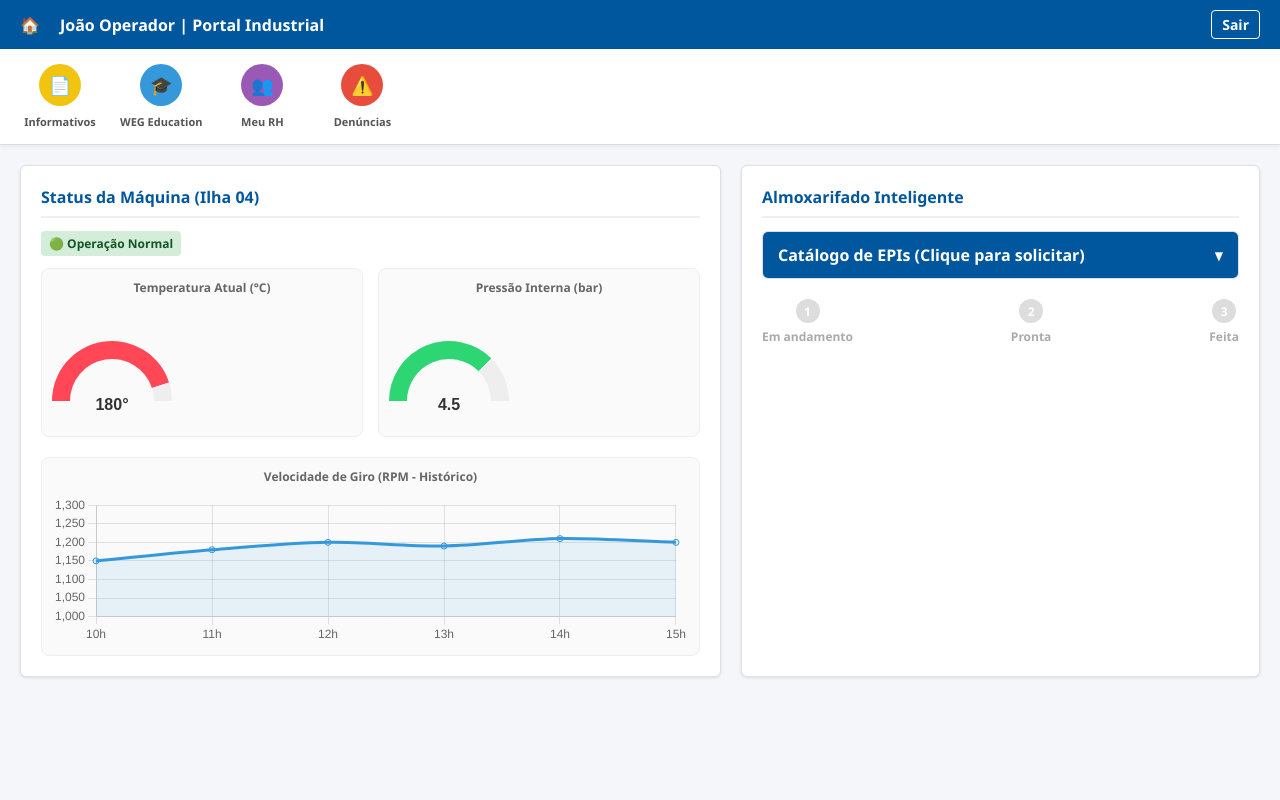
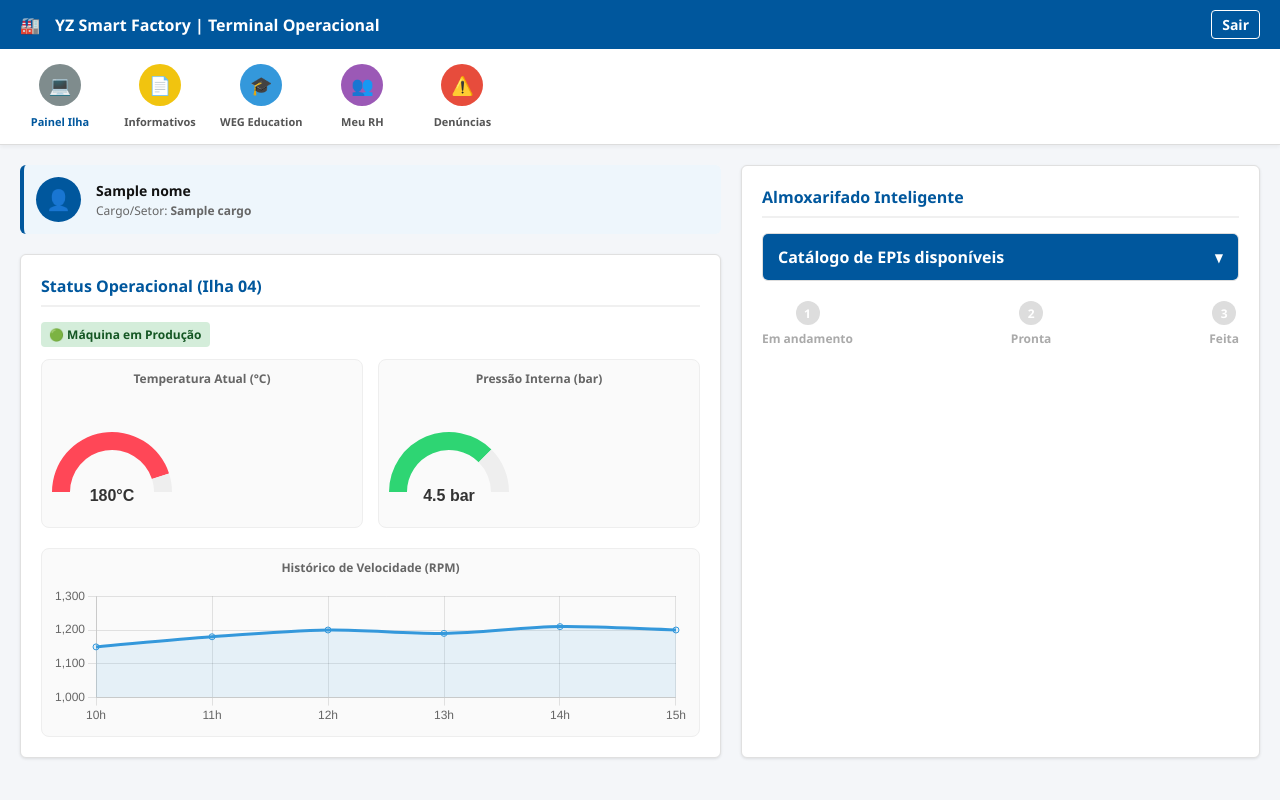
Before and after one commit to luizasilva08/metalurgica_yz, a Flask app: template templates/operador.html in a window 1280 px wide. Run offline with Flask 3, Linux system fonts and the light colour scheme; the template is opened without the code that fills it: most values are stand-ins (such as "Sample title", 1, 10 or a date in 2020).

Commit message:
Refactor operador.html with updated structure and styles

```diff
--- a/templates/operador.html
+++ b/templates/operador.html
@@ -14,26 +14,40 @@
 
         body { font-family: 'Segoe UI', Tahoma, Geneva, Verdana, sans-serif; margin: 0; background-color: var(--bg-gray); color: #333; }
 
-        /* Topbar exata da referência */
+        /* Topbar */
         .topbar { background-color: var(--weg-blue); color: white; padding: 10px 20px; display: flex; justify-content: space-between; align-items: center; }
-        .topbar-left { display: flex; align-items: center; gap: 20px; }
-        .topbar-left h1 { margin: 0; font-size: 16px; font-weight: 600; }
+        .topbar-left { display: flex; align-items: center; gap: 15px; }
+        .topbar-left h1 { margin: 0; font-size: 16px; font-weight: 600; cursor: pointer; }
         .btn-sair { color: white; text-decoration: none; font-weight: bold; font-size: 14px; border: 1px solid white; padding: 4px 10px; border-radius: 4px; }
         .btn-sair:hover { background-color: white; color: var(--weg-blue); }
 
-        /* Navbar de Ícones Circulares */
+        /* Navbar de Ícones do Topo (Abas) */
         .social-navbar { background-color: white; padding: 15px 20px; display: flex; gap: 20px; border-bottom: 1px solid #ddd; overflow-x: auto; box-shadow: 0 2px 4px rgba(0,0,0,0.05); }
         .social-item { display: flex; flex-direction: column; align-items: center; min-width: 80px; cursor: pointer; color: #555; font-size: 11px; font-weight: 600; text-align: center; }
         .icon-circle { width: 42px; height: 42px; border-radius: 50%; display: flex; align-items: center; justify-content: center; color: white; font-size: 18px; margin-bottom: 8px; transition: 0.2s; }
         .social-item:hover .icon-circle { transform: translateY(-3px); box-shadow: 0 4px 8px rgba(0,0,0,0.15); }
+        .social-item.active-tab { color: var(--weg-blue); font-weight: bold; }
 
-        .bg-info { background-color: #f1c40f; } .bg-train { background-color: #3498db; }
-        .bg-rh { background-color: #9b59b6; } .bg-denuncia { background-color: #e74c3c; }
+        .bg-painel { background-color: #7f8c8d; }
+        .bg-info { background-color: #f1c40f; }
+        .bg-train { background-color: #3498db; }
+        .bg-rh { background-color: #9b59b6; }
+        .bg-denuncia { background-color: #e74c3c; }
 
-        /* Layout Principal */
-        .main-container { display: grid; grid-template-columns: 1fr 1fr; gap: 20px; padding: 20px; max-width: 1400px; margin: 0 auto; }
+        /* Seções de Conteúdo (Escondidas por padrão, exceto o painel principal) */
+        .tab-content { display: none; padding: 20px; max-width: 1400px; margin: 0 auto; }
+        .tab-content.active-content { display: grid; }
+
+        /* Layout de Grid do Painel Principal */
+        .main-container { grid-template-columns: 1fr 1fr; gap: 20px; }
         .card { background: white; border-radius: 6px; padding: 20px; box-shadow: 0 1px 3px rgba(0,0,0,0.1); border: 1px solid #e0e0e0; }
-        .card h2 { margin-top: 0; font-size: 16px; color: var(--weg-blue); border-bottom: 2px solid #f0f0f0; padding-bottom: 8px; }
+        .card h2 { margin-top: 0; font-size: 16px; color: var(--weg-blue); border-bottom: 2px solid #f0f0f0; padding-bottom: 8px; margin-bottom: 15px; }
+
+        /* Card de Perfil do Operador */
+        .profile-box { display: flex; align-items: center; gap: 15px; background: #eef6fc; padding: 12px; border-radius: 6px; border-left: 4px solid var(--weg-blue); margin-bottom: 20px; }
+        .profile-avatar { width: 45px; height: 45px; background: var(--weg-blue); color: white; border-radius: 50%; display: flex; align-items: center; justify-content: center; font-size: 20px; font-weight: bold; }
+        .profile-info h3 { margin: 0; font-size: 14px; color: #111; }
+        .profile-info p { margin: 2px 0 0 0; font-size: 12px; color: #666; }
 
         /* Gráficos */
         .charts-grid { display: grid; grid-template-columns: 1fr 1fr; gap: 15px; margin-bottom: 20px; }
@@ -41,18 +55,15 @@
         .chart-box h3 { font-size: 12px; margin: 0 0 10px 0; color: #666; }
         .chart-container { position: relative; height: 120px; width: 100%; }
 
-        /* Catálogo Colapsável de EPI */
+        /* Catálogo de EPI */
         details { background: #fff; border: 1px solid #ddd; border-radius: 6px; overflow: hidden; margin-bottom: 15px; }
-        summary { background: var(--weg-blue); color: white; padding: 12px 15px; font-weight: bold; cursor: pointer; outline: none; list-style: none; display: flex; justify-content: space-between; align-items: center; }
-        summary::-webkit-details-marker { display: none; }
+        summary { background: var(--weg-blue); color: white; padding: 12px 15px; font-weight: bold; cursor: pointer; display: flex; justify-content: space-between; align-items: center; }
         summary::after { content: '▼'; font-size: 12px; }
         details[open] summary::after { content: '▲'; }
-
         .catalog-grid { display: grid; grid-template-columns: repeat(auto-fit, minmax(120px, 1fr)); gap: 10px; padding: 15px; background: #f9f9f9; }
         .epi-item { border: 1px solid #ccc; border-radius: 4px; padding: 10px; text-align: center; cursor: pointer; background: white; transition: 0.2s; }
-        .epi-item:hover { border-color: var(--weg-blue); box-shadow: 0 0 5px rgba(0,87,157,0.3); }
+        .epi-item:hover { border-color: var(--weg-blue); }
         .epi-item.selected { border: 2px solid var(--weg-blue); background: #eef6fc; }
-
         .action-area { padding: 15px; border-top: 1px solid #eee; display: none; }
         .btn-solicitar { background-color: #28a745; color: white; border: none; padding: 10px 15px; border-radius: 4px; cursor: pointer; font-weight: bold; width: 100%; }
 
@@ -61,34 +72,51 @@
         .step-circle { width: 24px; height: 24px; border-radius: 50%; background-color: #ddd; margin: 0 auto 5px auto; display: flex; align-items: center; justify-content: center; color: white; }
         .status-step.active { color: var(--weg-blue); } .status-step.active .step-circle { background-color: var(--weg-blue); }
         .status-step.ready { color: #28a745; } .status-step.ready .step-circle { background-color: #28a745; animation: pulse 1.5s infinite; }
-
         .rfid-box { background-color: #fff3cd; border: 1px solid #ffeeba; padding: 15px; border-radius: 6px; text-align: center; display: none; }
-
         @keyframes pulse { 0% { transform: scale(1); } 50% { transform: scale(1.1); } 100% { transform: scale(1); } }
     </style>
 </head>
 <body>
 
     <div class="topbar">
-        <div class="topbar-left">
-            <span>🏠</span>
-            <h1>João Operador | Portal Industrial</h1>
+        <div class="topbar-left" onclick="switchTab('painel-principal', this)">
+            <span>🏭</span>
+            <h1>YZ Smart Factory | Terminal Operacional</h1>
         </div>
         <a href="/logout" class="btn-sair">Sair</a>
     </div>
 
     <div class="social-navbar">
-        <div class="social-item"><div class="icon-circle bg-info">📄</div>Informativos</div>
-        <div class="social-item"><div class="icon-circle bg-train">🎓</div>WEG Education</div>
-        <div class="social-item"><div class="icon-circle bg-rh">👥</div>Meu RH</div>
-        <div class="social-item"><div class="icon-circle bg-denuncia">⚠️</div>Denúncias</div>
+        <div class="social-item active-tab" onclick="switchTab('painel-principal', this)">
+            <div class="icon-circle bg-painel">💻</div>Painel Ilha
+        </div>
+        <div class="social-item" onclick="switchTab('area-informativos', this)">
+            <div class="icon-circle bg-info">📄</div>Informativos
+        </div>
+        <div class="social-item" onclick="switchTab('area-treinamentos', this)">
+            <div class="icon-circle bg-train">🎓</div>WEG Education
+        </div>
+        <div class="social-item" onclick="switchTab('area-rh', this)">
+            <div class="icon-circle bg-rh">👥</div>Meu RH
+        </div>
+        <div class="social-item" onclick="switchTab('area-denuncias', this)">
+            <div class="icon-circle bg-denuncia">⚠️</div>Denúncias
+        </div>
     </div>
 
-    <div class="main-container">
+    <div id="painel-principal" class="tab-content active-content main-container">
+        <div>
+            <div class="profile-box">
+                <div class="profile-avatar">👤</div>
+                <div class="profile-info">
+                    <h3>{{ nome }}</h3>
+                    <p>Cargo/Setor: <strong>{{ cargo }}</strong></p>
+                </div>
+            </div>
 
             <div class="card">
-            <h2>Status da Máquina (Ilha 04)</h2>
-            <div style="margin-bottom: 15px;"><span style="background:#d4edda; color:#155724; padding:4px 8px; border-radius:4px; font-weight:bold; font-size:12px;">🟢 Operação Normal</span></div>
+                <h2>Status Operacional (Ilha 04)</h2>
+                <div style="margin-bottom: 15px;"><span style="background:#d4edda; color:#155724; padding:4px 8px; border-radius:4px; font-weight:bold; font-size:12px;">🟢 Máquina em Produção</span></div>
 
                 <div class="charts-grid">
                     <div class="chart-box">
@@ -100,28 +128,26 @@
                         <div class="chart-container"><canvas id="pressaoChart"></canvas></div>
                     </div>
                 </div>
-
                 <div class="chart-box">
-                <h3>Velocidade de Giro (RPM - Histórico)</h3>
-                <div class="chart-container" style="height: 150px;"><canvas id="rpmChart"></canvas></div>
+                    <h3>Histórico de Velocidade (RPM)</h3>
+                    <div class="chart-container" style="height: 140px;"><canvas id="rpmChart"></canvas></div>
+                </div>
             </div>
         </div>
 
         <div class="card">
             <h2>Almoxarifado Inteligente</h2>
-
             <details id="epi-details">
-                <summary>Catálogo de EPIs (Clique para solicitar)</summary>
+                <summary>Catálogo de EPIs disponíveis</summary>
                 <div class="catalog-grid">
                     <div class="epi-item" onclick="selecionarEPI(this, 'Luva Nitrílica')">🧤<br>Luva Nitrílica</div>
-                    <div class="epi-item" onclick="selecionarEPI(this, 'Óculos UV')">🥽<br>Óculos UV</div>
-                    <div class="epi-item" onclick="selecionarEPI(this, 'Abafador')">🎧<br>Abafador</div>
+                    <div class="epi-item" onclick="selecionarEPI(this, 'Óculos de Proteção UV')">🥽<br>Óculos UV</div>
+                    <div class="epi-item" onclick="selecionarEPI(this, 'Protetor Concha')">🎧<br>Abafador</div>
                     <div class="epi-item" onclick="selecionarEPI(this, 'Máscara PFF2')">😷<br>Máscara PFF2</div>
                 </div>
-
                 <div class="action-area" id="action-area">
-                    <p style="font-size: 13px; text-align: center;">Item selecionado: <strong id="nome-epi">Nenhum</strong></p>
-                    <button class="btn-solicitar" onclick="iniciarSolicitacao()">Confirmar Solicitação</button>
+                    <p style="font-size: 13px; text-align: center;">Item: <strong id="nome-epi">Nenhum</strong></p>
+                    <button class="btn-solicitar" onclick="iniciarSolicitacao()">Confirmar Pedido</button>
                 </div>
             </details>
 
@@ -132,56 +158,106 @@
             </div>
 
             <div class="rfid-box" id="rfid-area">
-                <strong style="color: #856404;">Aguardando Crachá!</strong>
-                <p style="font-size: 13px;">O EPI está na gaveta 02. Aproxime o seu crachá do leitor físico.</p>
-                <button onclick="simularPassarCracha()" style="background:#333; color:white; padding:8px; border:none; border-radius:4px; cursor:pointer;">Simular Leitura Wokwi</button>
+                <strong style="color: #856404;">🔒 Aguardando Crachá!</strong>
+                <p style="font-size: 13px; margin: 5px 0;">Aproxime o crachá físico no leitor RFID integrado ao Wokwi.</p>
+                <button onclick="simularPassarCracha()" style="background:#333; color:white; padding:6px 12px; border:none; border-radius:4px; cursor:pointer; font-size:12px;">Simular Leitura RFID</button>
             </div>
         </div>
     </div>
 
+    <div id="area-informativos" class="tab-content card">
+        <h2>📢 Comunicados e Informativos Internos</h2>
+        <div style="background: #fdfdfe; border-left: 4px solid #f1c40f; padding: 15px; margin-bottom: 10px; border-radius: 4px;">
+            <strong style="font-size: 15px;">Manutenção Preventiva Agendada</strong>
+            <p style="font-size: 13px; color: #555; margin: 5px 0 0 0;">Atenção equipe da Ilha 04: No próximo sábado, as máquinas passarão por calibração de sensores das 08h às 12h.</p>
+        </div>
+        <div style="background: #fdfdfe; border-left: 4px solid #f1c40f; padding: 15px; border-radius: 4px;">
+            <strong style="font-size: 15px;">Meta de Segurança Atingida!</strong>
+            <p style="font-size: 13px; color: #555; margin: 5px 0 0 0;">Parabéns a toda a planta! Alcançamos a marca de 300 dias sem acidentes de trabalho com afastamento.</p>
+        </div>
+    </div>
+
+    <div id="area-treinamentos" class="tab-content card">
+        <h2>🎓 WEG Education & Treinamentos Disponíveis</h2>
+        <p style="font-size: 14px; color:#666;">Seus cursos obrigatórios de reciclagem e aperfeiçoamento:</p>
+        <ul>
+            <li style="margin-bottom: 10px; font-size: 14px;"><strong>NR-12:</strong> Segurança no Trabalho em Máquinas e Equipamentos (✅ Concluído)</li>
+            <li style="margin-bottom: 10px; font-size: 14px;"><strong>NR-35:</strong> Trabalho em Altura (⏳ Vence em 30 dias)</li>
+            <li style="margin-bottom: 10px; font-size: 14px;"><strong>Introdução à Indústria 4.0:</strong> Conceitos Básicos de IoT e Automação (🆕 Disponível na plataforma)</li>
+        </ul>
+    </div>
+
+    <div id="area-rh" class="tab-content card">
+        <h2>👥 Portal do Colaborador - Meu RH</h2>
+        <p style="font-size: 14px; color:#666;">Gerenciamento de escalas, benefícios e dados pessoais.</p>
+        <table style="width: 100%; border-collapse: collapse; font-size: 14px; margin-top: 10px;">
+            <tr style="background: #eee; text-align: left;"><th style="padding: 10px;">Mês</th><th style="padding: 10px;">Banco de Horas</th><th style="padding: 10px;">Férias Previstas</th></tr>
+            <tr><td style="padding: 10px; border-bottom: 1px solid #ddd;">Maio</td><td style="padding: 10px; border-bottom: 1px solid #ddd; color: green;">+12h 40min</td><td style="padding: 10px; border-bottom: 1px solid #ddd;">Dezembro / 2026</td></tr>
+        </table>
+    </div>
+
+    <div id="area-denuncias" class="tab-content card">
+        <h2>⚠️ Canal de Reclamações e Denúncias Anônimas</h2>
+        <p style="font-size: 14px; color:#666;">Espaço seguro e 100% confidencial para reportar desvios de conduta, quebras de segurança ou problemas operacionais na fábrica.</p>
+        <textarea style="width: 100%; height: 100px; padding: 10px; border-radius: 4px; border: 1px solid #ccc; box-sizing: border-box;" placeholder="Descreva o ocorrido com o máximo de detalhes possível..."></textarea>
+        <button style="background: var(--weg-blue); color: white; border: none; padding: 10px 20px; border-radius: 4px; font-weight: bold; margin-top: 10px; cursor: pointer;">Enviar Relato Anônimo</button>
+    </div>
+
     <script>
-        // --- 1. CONFIGURAÇÃO DOS GRÁFICOS (Chart.js) ---
-        // Gráfico de Temperatura (Gauge)
+        // --- CONTROLE DE NAVEGAÇÃO DAS ABAS (MUITO IMPORTANTE) ---
+        function switchTab(tabId, elementClicked) {
+            // Esconde todas as seções de conteúdo
+            document.querySelectorAll('.tab-content').forEach(tab => {
+                tab.classList.remove('active-content');
+            });
+            // Remove a marcação visual ativa de todos os botões do topo
+            document.querySelectorAll('.social-item').forEach(item => {
+                item.classList.remove('active-tab');
+            });
+
+            // Ativa o conteúdo da aba selecionada
+            document.getElementById(tabId).classList.add('active-content');
+            // Marca o botão clicado como ativo
+            if(elementClicked.classList.contains('social-item')) {
+                elementClicked.classList.add('active-tab');
+            }
+        }
+
+        // --- CONFIGURAÇÃO DOS GRÁFICOS (Renderizados na inicialização) ---
         new Chart(document.getElementById('tempChart'), {
             type: 'doughnut',
             data: { datasets: [{ data: [180, 20], backgroundColor: ['#ff4757', '#eee'], borderWidth: 0 }] },
             options: { rotation: -90, circumference: 180, cutout: '70%', plugins: { tooltip: { enabled: false } } },
-            plugins: [{ id: 'text', beforeDraw: function(chart) { var ctx = chart.ctx; ctx.font = "bold 16px Arial"; ctx.fillStyle = "#333"; ctx.textAlign = "center"; ctx.fillText("180°", chart.width/2, chart.height/1.2); } }]
+            plugins: [{ id: 'text', beforeDraw: function(chart) { var ctx = chart.ctx; ctx.font = "bold 16px Arial"; ctx.fillStyle = "#333"; ctx.textAlign = "center"; ctx.fillText("180°C", chart.width/2, chart.height/1.2); } }]
         });
 
-        // Gráfico de Pressão (Gauge)
         new Chart(document.getElementById('pressaoChart'), {
             type: 'doughnut',
             data: { datasets: [{ data: [4.5, 1.5], backgroundColor: ['#2ed573', '#eee'], borderWidth: 0 }] },
             options: { rotation: -90, circumference: 180, cutout: '70%', plugins: { tooltip: { enabled: false } } },
-            plugins: [{ id: 'text', beforeDraw: function(chart) { var ctx = chart.ctx; ctx.font = "bold 16px Arial"; ctx.fillStyle = "#333"; ctx.textAlign = "center"; ctx.fillText("4.5", chart.width/2, chart.height/1.2); } }]
+            plugins: [{ id: 'text', beforeDraw: function(chart) { var ctx = chart.ctx; ctx.font = "bold 16px Arial"; ctx.fillStyle = "#333"; ctx.textAlign = "center"; ctx.fillText("4.5 bar", chart.width/2, chart.height/1.2); } }]
         });
 
-        // Gráfico de RPM (Linha)
         new Chart(document.getElementById('rpmChart'), {
             type: 'line',
-            data: { labels: ['10h', '11h', '12h', '13h', '14h', '15h'], datasets: [{ label: 'RPM', data: [1150, 1180, 1200, 1190, 1210, 1200], borderColor: '#3498db', tension: 0.3, fill: true, backgroundColor: 'rgba(52, 152, 219, 0.1)' }] },
+            data: { labels: ['10h', '11h', '12h', '13h', '14h', '15h'], datasets: [{ data: [1150, 1180, 1200, 1190, 1210, 1200], borderColor: '#3498db', tension: 0.3, fill: true, backgroundColor: 'rgba(52, 152, 219, 0.1)' }] },
             options: { maintainAspectRatio: false, plugins: { legend: { display: false } }, scales: { y: { min: 1000, max: 1300 } } }
         });
 
-        // --- 2. LÓGICA DO CATÁLOGO DE EPI ---
+        // --- SOLICITAÇÃO DE EPI ---
         function selecionarEPI(elemento, nome) {
-            // Remove seleção anterior
             document.querySelectorAll('.epi-item').forEach(el => el.classList.remove('selected'));
-            // Adiciona seleção atual
             elemento.classList.add('selected');
             document.getElementById('nome-epi').innerText = nome;
             document.getElementById('action-area').style.display = 'block';
         }
 
         function iniciarSolicitacao() {
-            // Fecha o catálogo
             document.getElementById('epi-details').removeAttribute('open');
             document.getElementById('step-feita').classList.remove('active');
             document.getElementById('step-andamento').classList.add('active');
             document.getElementById('rfid-area').style.display = 'none';
 
-            // Simula o tempo da gaveta preparar
             setTimeout(() => {
                 document.getElementById('step-andamento').classList.remove('active');
                 document.getElementById('step-pronta').classList.add('ready');
@@ -193,7 +269,7 @@
             document.getElementById('step-pronta').classList.remove('ready');
             document.getElementById('step-feita').classList.add('active');
             document.getElementById('rfid-area').style.display = 'none';
-            alert("✅ Acesso Autorizado! EPI liberado na gaveta 02.");
+            alert("Acesso Autorizado via RFID! Compartimento aberto com sucesso.");
         }
     </script>
 </body>
```
Lines whose indentation alone changed are shown as unchanged.
